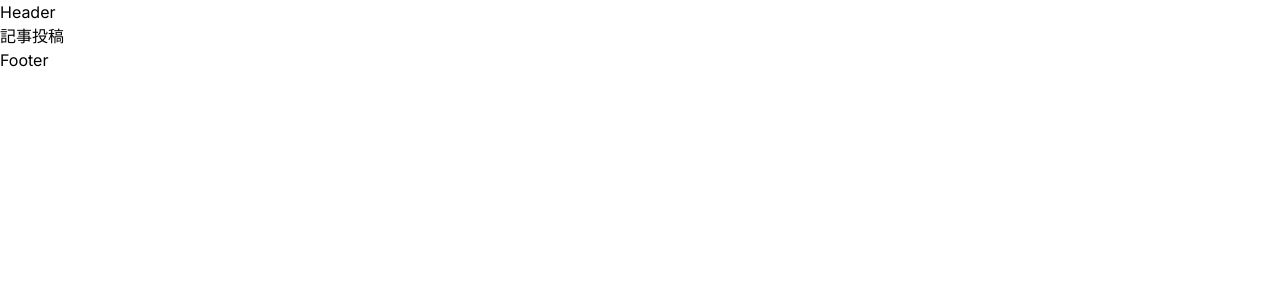
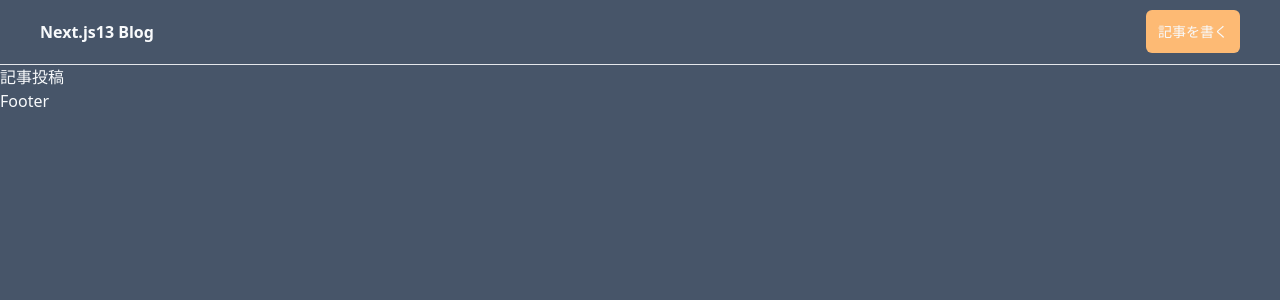
Before and after one commit to ysk0423/next-blog, a Next.js app: page / in a window 1280 px wide. Shown: the top 300 px of the page. Built offline with nearby package versions, Linux system fonts and the light colour scheme.

Commit message:
feat: Headerコンポーネント作成

```diff
--- a/src/app/Header.tsx
+++ b/src/app/Header.tsx
@@ -1,7 +1,24 @@
+import Link from "next/link"
 
 const Header = () => {
   return (
-    <div>Header</div>
+    <header className="py-5 px-10 border-b flex justify-between items-center">
+      <div>
+        <h1 className="text-2x1 font-extrabold">
+          <Link href="/">Next.js13 Blog</Link>
+        </h1>
+      </div>
+      <div>
+        <nav className="text-sm font-medium">
+          <Link
+            href="/articles/new"
+            className="bg-orange-300 px-3 py-3 rounded-md"
+          >
+            記事を書く
+          </Link>
+        </nav>
+      </div>
+    </header>
   )
 }
 
--- a/src/app/layout.tsx
+++ b/src/app/layout.tsx
@@ -17,7 +17,7 @@
 }) {
   return (
     <html lang="en">
-      <body className={inter.className}>
+      <body className="container mx-auto bg-slate-600 text-slate-50">
         <Header />
         {children}
         <footer>Footer</footer>
```
